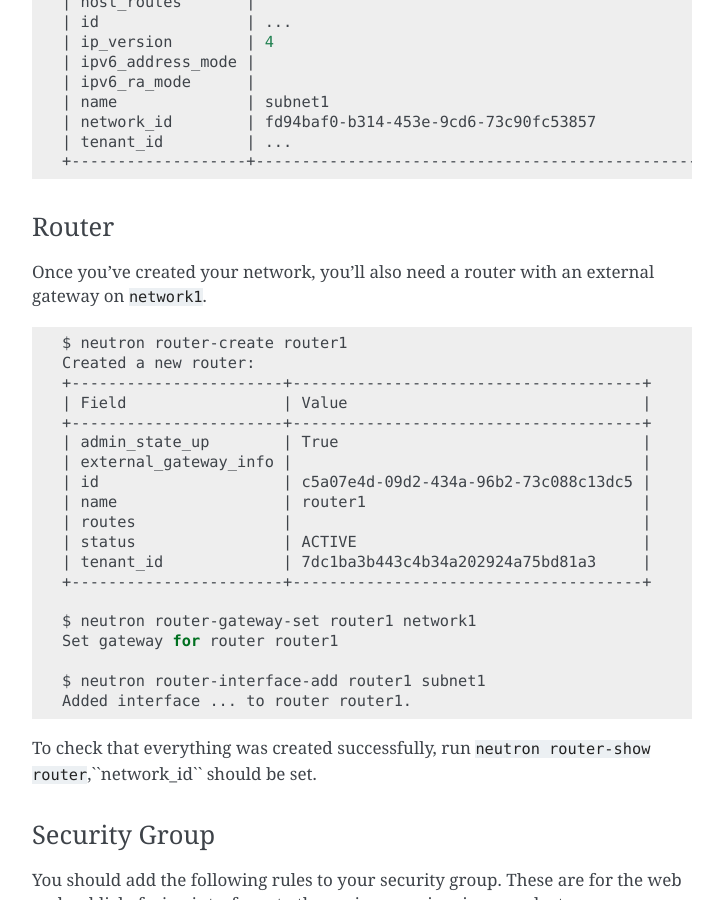
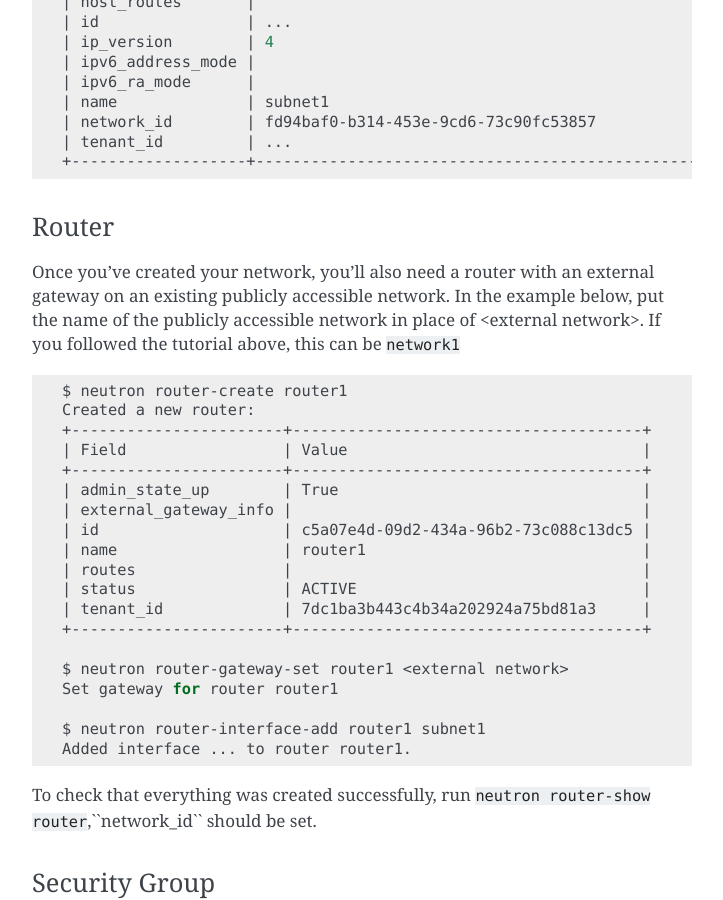
Before and after one commit to mantl/mantl, a Sphinx documentation site: the page built from docs/getting_started/openstack.rst, in a window 1280 px wide and 900 px high, scrolled down 3098 px. Shown: the whole window, without its empty margins (388-1111 px from the left). Built offline with Sphinx 7.4.7, drawn with Linux system fonts in a browser that asks for light colours.

Commit message:
Update openstack.rst

```diff
--- a/docs/getting_started/openstack.rst
+++ b/docs/getting_started/openstack.rst
@@ -133,7 +133,9 @@ Router
 ^^^^^^
 
 Once you've created your network, you'll also need a router with an
-external gateway on ``network1``.
+external gateway on an existing publicly accessible network. In the example below,
+put the name of the publicly accessible network in place of <external network>. If
+you followed the tutorial above, this can be ``network1``
 
 .. code-block:: shell
 
@@ -151,7 +153,7 @@ external gateway on ``network1``.
    | tenant_id             | 7dc1ba3b443c4b34a202924a75bd81a3     |
    +-----------------------+--------------------------------------+
 
-   $ neutron router-gateway-set router1 network1
+   $ neutron router-gateway-set router1 <external network>
    Set gateway for router router1
 
    $ neutron router-interface-add router1 subnet1
```
